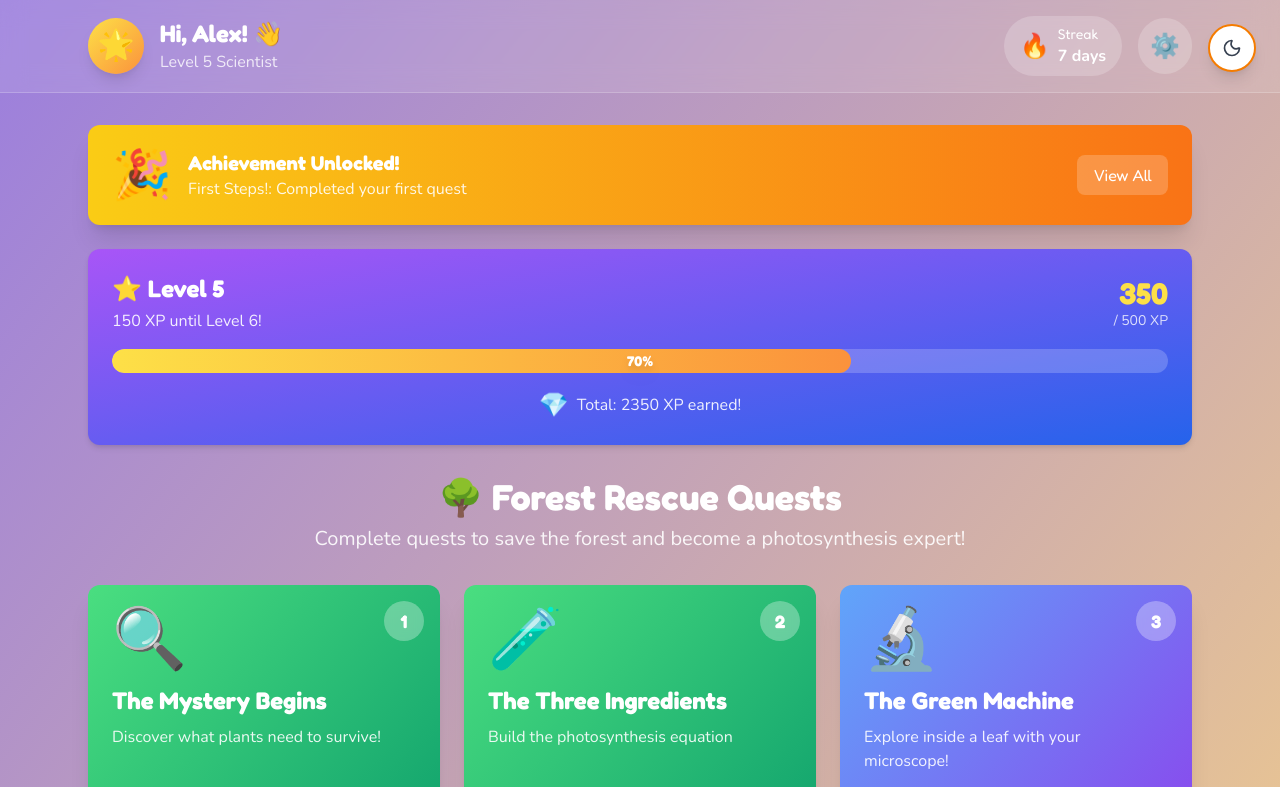
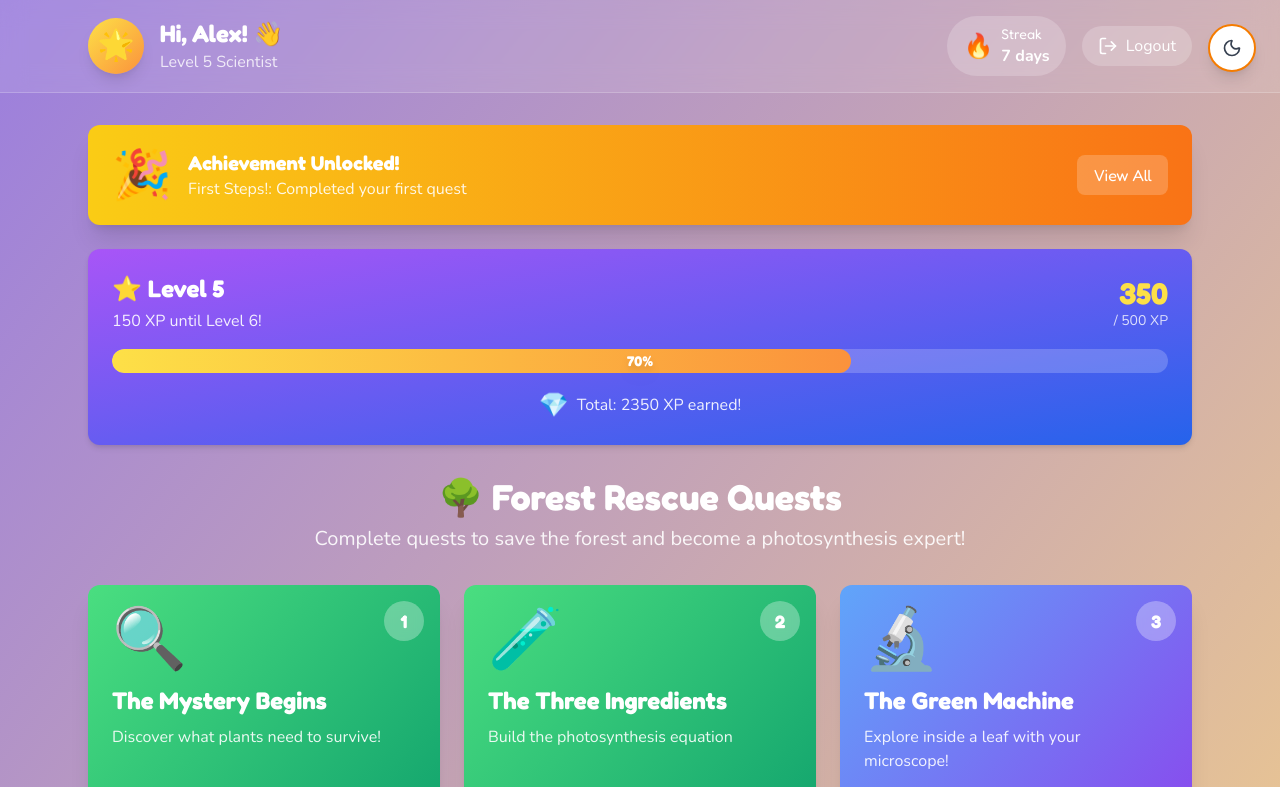
Before and after one commit to dimitriderose/quest-learn, a Next.js app in the folder frontend/: page /student/dashboard in a window 1280 px wide. Shown: the top 787 px of the page. Built offline with nearby package versions, Linux system fonts and the light colour scheme.

Commit message:
Add logout button to student dashboard header
Added logout functionality to student header:
- LogOut icon from lucide-react
- Calls useAuth().logout() on click
- Responsive: shows icon + text on desktop, icon only on mobile
- Matches the existing header design with bg-white/20 styling

```diff
--- a/frontend/components/student/dashboard/StudentHeader.tsx
+++ b/frontend/components/student/dashboard/StudentHeader.tsx
@@ -1,6 +1,8 @@
 "use client";
 
 import { ThemeToggle } from "@/components/ThemeToggle";
+import { useAuth } from "@/lib/contexts/AuthContext";
+import { LogOut } from "lucide-react";
 
 interface Student {
   name: string;
@@ -13,6 +15,8 @@ interface StudentHeaderProps {
 }
 
 export function StudentHeader({ student }: StudentHeaderProps) {
+  const { logout } = useAuth();
+
   return (
     <header className="bg-white/10 backdrop-blur-md border-b border-white/20">
       <div className="max-w-6xl mx-auto px-6 py-4">
@@ -42,8 +46,13 @@ export function StudentHeader({ student }: StudentHeaderProps) {
 
             <ThemeToggle />
 
-            <button className="bg-white/20 hover:bg-white/30 rounded-full p-3 transition-colors">
-              <span className="text-2xl">⚙️</span>
+            <button
+              onClick={logout}
+              className="flex items-center gap-2 bg-white/20 hover:bg-white/30 rounded-full px-4 py-2 transition-colors text-white font-nunito"
+              title="Logout"
+            >
+              <LogOut className="w-5 h-5" />
+              <span className="hidden sm:inline">Logout</span>
             </button>
           </div>
         </div>
```
